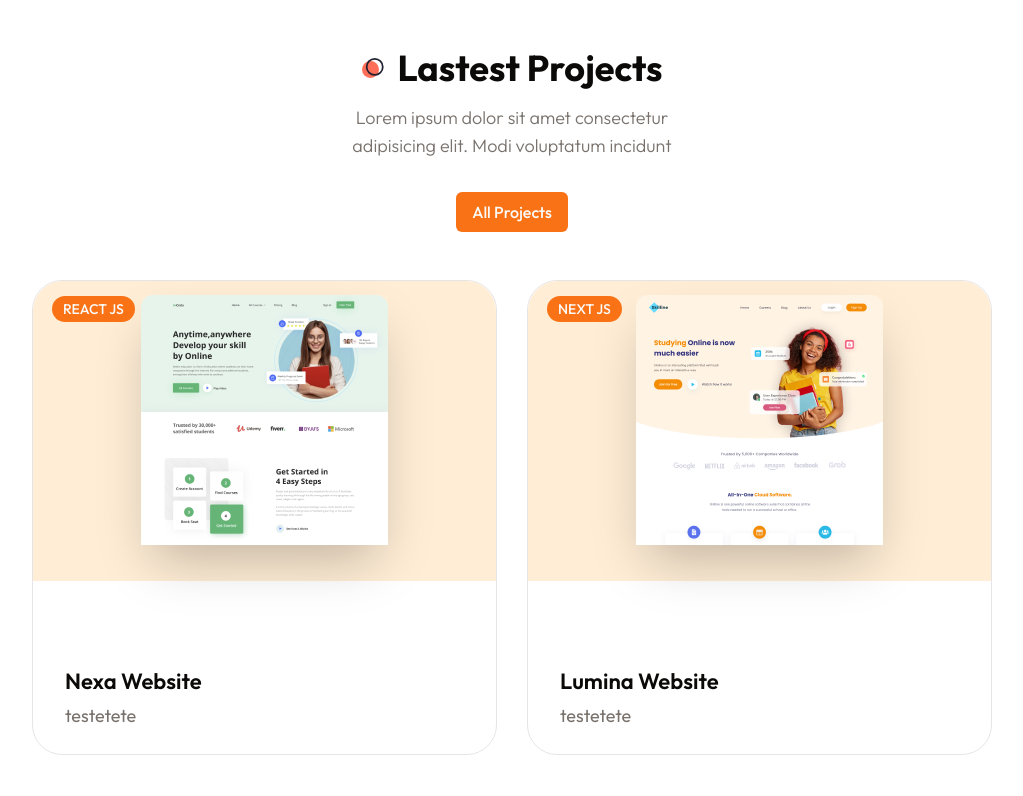
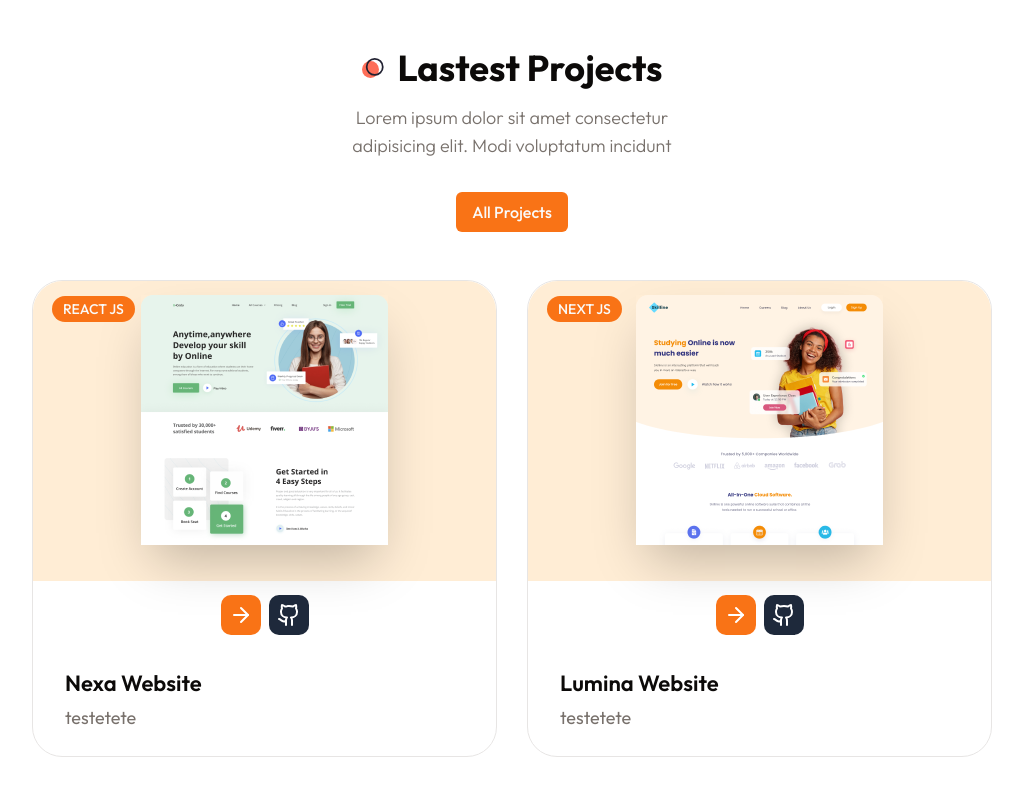
Before and after one commit to alexandre-brazil/alexandre, a Next.js app: page / in a window 1280 px wide. Shown: the part 2765-3561 px from the top of the page, without its empty margins (128-1151 px from the left). Built offline with nearby package versions, Linux system fonts and the light colour scheme.

Commit message:
feat: projects

```diff
--- a/components/ProjectCard.jsx
+++ b/components/ProjectCard.jsx
@@ -1,8 +1,8 @@
-import { Link } from "lucide-react";
+import Link from "next/link";
 import Image from "next/image";
 import { Card, CardHeader } from "./ui/card";
 import {Badge} from "./ui/badge";
-import {Github, Link2Icon} from 'lucide-react';
+import {Github, Link2Icon, ArrowRightIcon} from 'lucide-react';
 
 export default function ProjectCard({project}){
 
@@ -18,12 +18,16 @@ export default function ProjectCard({project}){
                 priority
                 src={project.image}/>
             </div>
-            <div>
-                <Link
+                    <Link
                     href={project.link}
-                    className="bg-secondary w-[54px] h-[54px] rounded-full flex justify-center items-center scale-0 opacity-0 group-hover:scale-100 group-hover:opacity-100 transition-all duration-200"
-                    ><Link2Icon className="text-white"/></Link>
-            </div>
+                    className=" rounded-full flex justify-center items-center scale-100 opacity-100 group-hover:scale-100 group-hover:opacity-100 transition-all duration-500"
+                    >
+                    <div className="flex p-2">
+                    <ArrowRightIcon size={40} className="bg-primary text-3xl text-white rounded-[10px] p-2"/>
+                    <Github size={40} className="bg-slate-800 text-3xl text-white rounded-[10px] p-2 ml-2"/>
+                    </div>
+                    </Link>
+
         </CardHeader>
         <div className="h-full px-8 py-6">
             <Badge className='uppercase text-sm font-medium mb-2 absolute top-4 left-5'>{project.category}</Badge>
```
